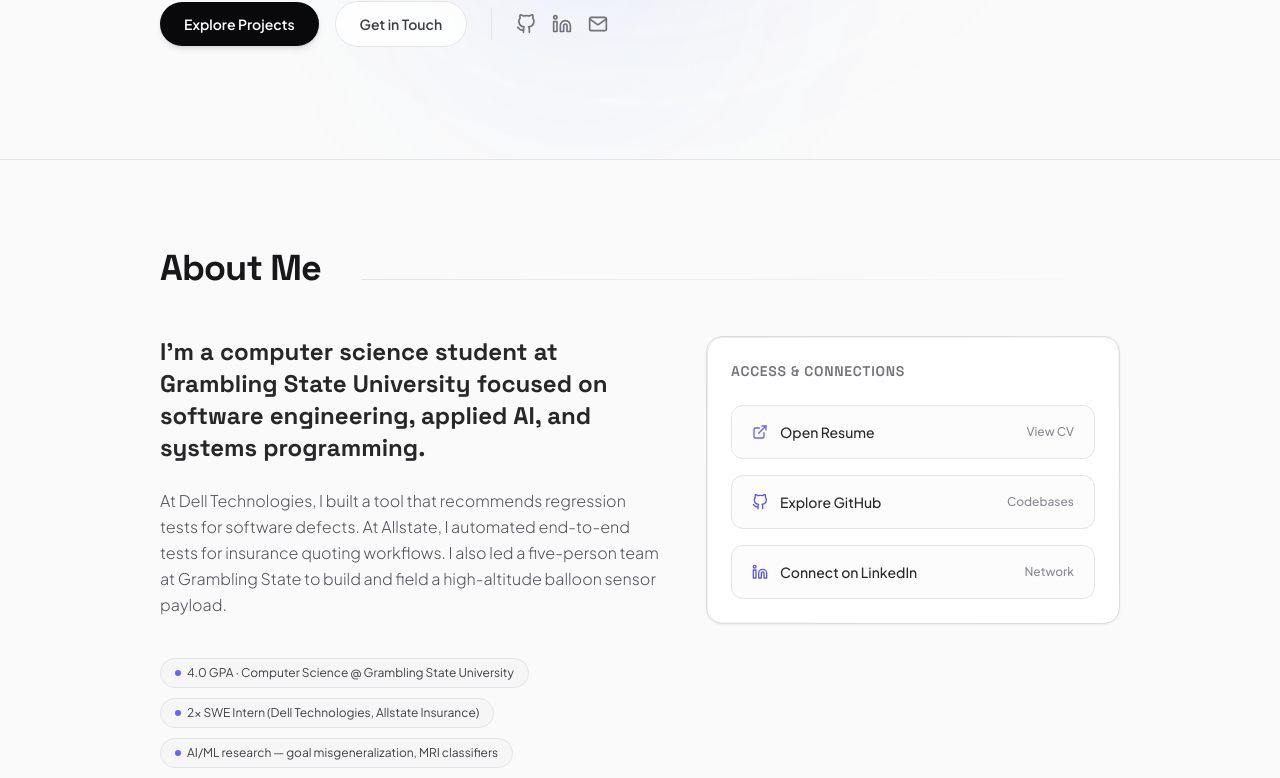
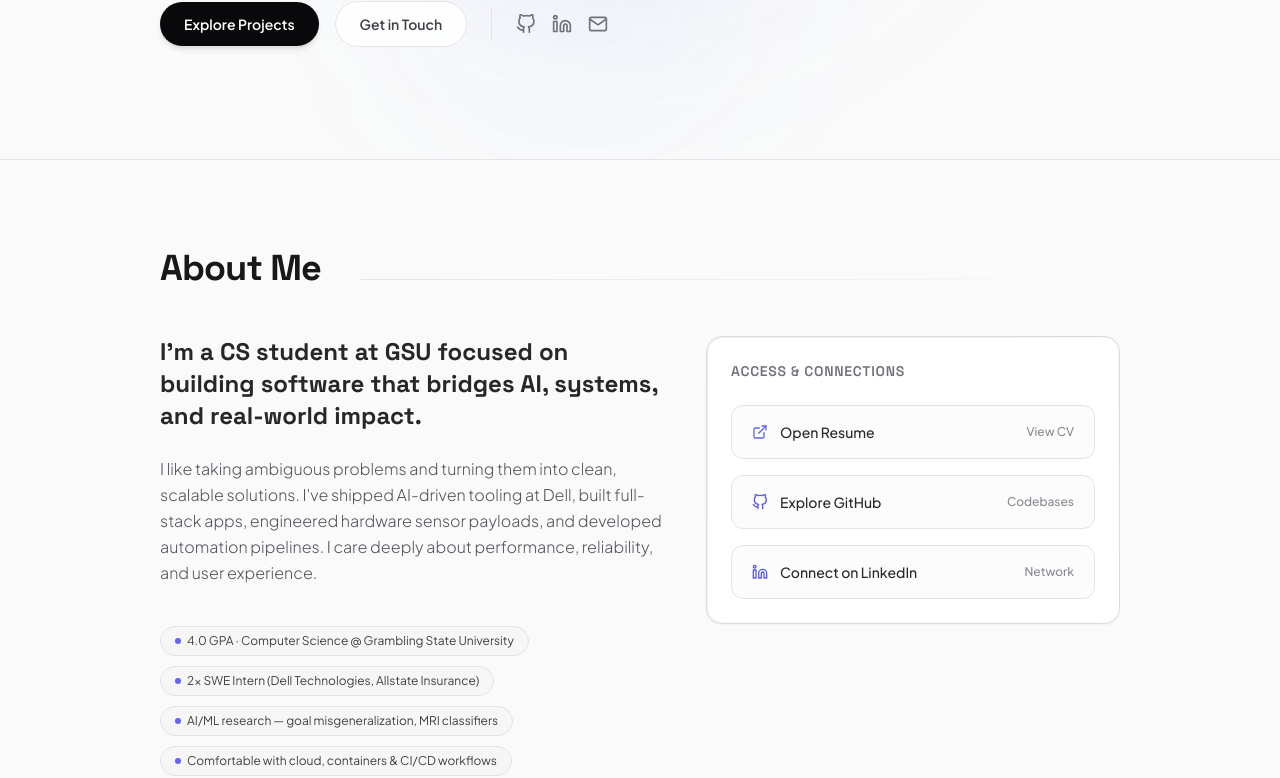
Before and after one commit to henryagyare/henry-portfolio, a React (Vite) app: page / in a window 1280 px wide. Shown: the part 544-1322 px from the top of the page. Built offline with nearby package versions, Linux system fonts and the light colour scheme; no server answers.

Commit message:
Restore original portfolio bio

```diff
--- a/src/content.js
+++ b/src/content.js
@@ -37,9 +37,9 @@ export const education = {
 // About Section
 // ————————————————————————
 export const about = {
-  heading: "I'm a computer science student at Grambling State University focused on software engineering, applied AI, and systems programming.",
+  heading: "I'm a CS student at GSU focused on building software that bridges AI, systems, and real-world impact.",
   body:
-    "At Dell Technologies, I built a tool that recommends regression tests for software defects. At Allstate, I automated end-to-end tests for insurance quoting workflows. I also led a five-person team at Grambling State to build and field a high-altitude balloon sensor payload.",
+    "I like taking ambiguous problems and turning them into clean, scalable solutions. I've shipped AI-driven tooling at Dell, built full-stack apps, engineered hardware sensor payloads, and developed automation pipelines. I care deeply about performance, reliability, and user experience.",
   highlights: [
     "4.0 GPA · Computer Science @ Grambling State University",
     "2× SWE Intern (Dell Technologies, Allstate Insurance)",
```
